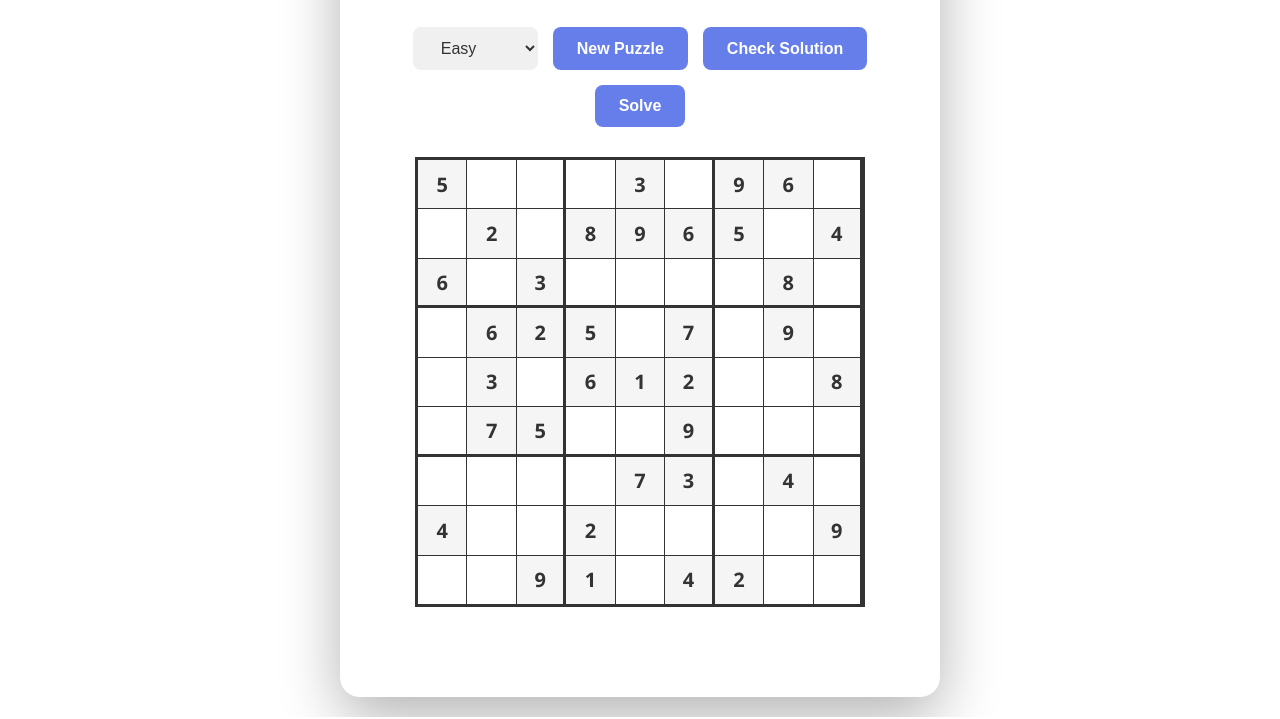
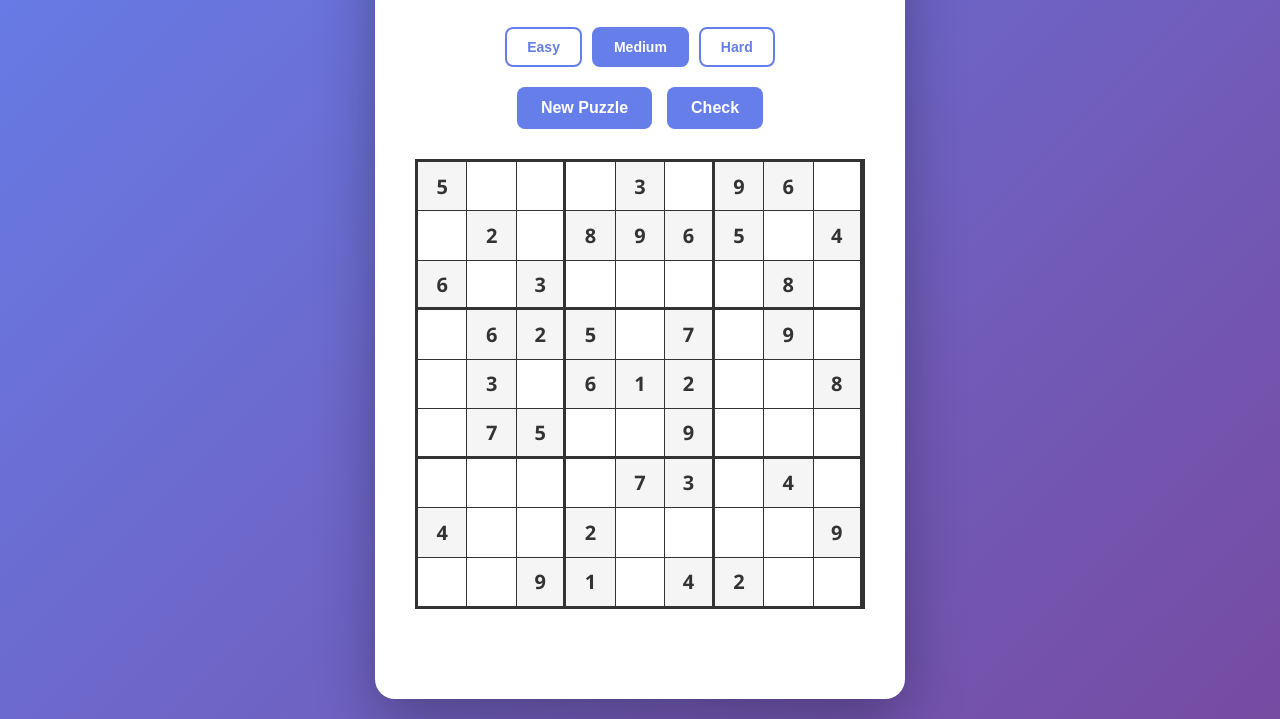
Before and after one commit to xxVertex/sudoku-generator, a plain HTML site: page index.html in a window 1280 px wide. Shown: the part 147-866 px from the top of the page. Drawn offline with Linux system fonts and the light colour scheme.

Commit message:
add difficulty selector

```diff
--- a/index.html
+++ b/index.html
@@ -16,7 +16,7 @@
             justify-content: center;
             align-items: center;
             min-height: 100vh;
-            background: #fff;
+            background: linear-gradient(135deg, #667eea 0%, #764ba2 100%);
             font-family: 'Segoe UI', Tahoma, Geneva, Verdana, sans-serif;
             padding: 20px;
         }
@@ -43,29 +43,48 @@
             font-size: 0.9em;
         }
 
+        .difficulty-selector {
+            display: flex;
+            gap: 10px;
+            margin-bottom: 20px;
+            justify-content: center;
+        }
+
+        .difficulty-btn {
+            padding: 10px 20px;
+            font-size: 14px;
+            border: 2px solid #667eea;
+            background: white;
+            color: #667eea;
+            border-radius: 8px;
+            cursor: pointer;
+            transition: all 0.3s ease;
+            font-weight: bold;
+        }
+
+        .difficulty-btn:hover {
+            background: #f0f0f0;
+        }
+
+        .difficulty-btn.active {
+            background: #667eea;
+            color: white;
+        }
+
         .controls {
             display: flex;
             gap: 15px;
             margin-bottom: 30px;
-            flex-wrap: wrap;
             justify-content: center;
         }
 
-        select, button {
+        button {
             padding: 12px 24px;
             font-size: 16px;
             border: none;
             border-radius: 8px;
             cursor: pointer;
             transition: all 0.3s ease;
-        }
-
-        select {
-            background: #f0f0f0;
-            color: #333;
-        }
-
-        button {
             background: #667eea;
             color: white;
             font-weight: bold;
@@ -156,18 +175,18 @@
 </head>
 <body>
     <div class="app-container">
-        <h1>Sudoku</h1>
+        <h1>🎯 Sudoku</h1>
         <p class="subtitle">Click on a cell and type a number (1-9)</p>
 
+        <div class="difficulty-selector">
+            <button class="difficulty-btn" data-difficulty="easy">Easy</button>
+            <button class="difficulty-btn active" data-difficulty="medium">Medium</button>
+            <button class="difficulty-btn" data-difficulty="hard">Hard</button>
+        </div>
+
         <div class="controls">
-            <select id="difficulty">
-                <option value="easy" selected>Easy</option>
-                <option value="medium">Medium</option>
-                <option value="hard">Hard</option>
-            </select>
             <button id="new-game">New Puzzle</button>
-            <button id="check">Check Solution</button>
-            <button id="solve">Solve</button>
+            <button id="check">Check</button>
         </div>
 
         <div class="grid-container" id="sudoku-grid"></div>
@@ -182,6 +201,7 @@
         let selectedCell = null;
         let board = Array(9).fill(null).map(() => Array(9).fill(0));
         let solution = Array(9).fill(null).map(() => Array(9).fill(0));
+        let currentDifficulty = 'medium';
 
         // Generate 81 cells
         for (let i = 0; i < 81; i++) {
@@ -192,6 +212,15 @@
             container.appendChild(cell);
             cells.push(cell);
         }
+
+        // Difficulty selector
+        document.querySelectorAll('.difficulty-btn').forEach(btn => {
+            btn.addEventListener('click', () => {
+                document.querySelectorAll('.difficulty-btn').forEach(b => b.classList.remove('active'));
+                btn.classList.add('active');
+                currentDifficulty = btn.dataset.difficulty;
+            });
+        });
 
         function selectCell(cell) {
             if (cell.classList.contains('given')) return;
@@ -346,8 +375,7 @@
 
         // New game
         document.getElementById('new-game').addEventListener('click', () => {
-            const difficulty = document.getElementById('difficulty').value;
-            board = generatePuzzle(difficulty);
+            board = generatePuzzle(currentDifficulty);
             displayBoard(board, true);
             messageEl.textContent = '✨ New puzzle generated!';
             messageEl.className = 'message success';
@@ -386,18 +414,6 @@
             }
         });
 
-        // Solve automatically
-        document.getElementById('solve').addEventListener('click', () => {
-            displayBoard(solution, false);
-            cells.forEach(cell => {
-                if (!cell.classList.contains('given')) {
-                    cell.classList.add('user-input');
-                }
-            });
-            messageEl.textContent = '✅ Puzzle solved!';
-            messageEl.className = 'message success';
-        });
-
         // Generate initial puzzle
         board = generatePuzzle('medium');
         displayBoard(board, true);
```
